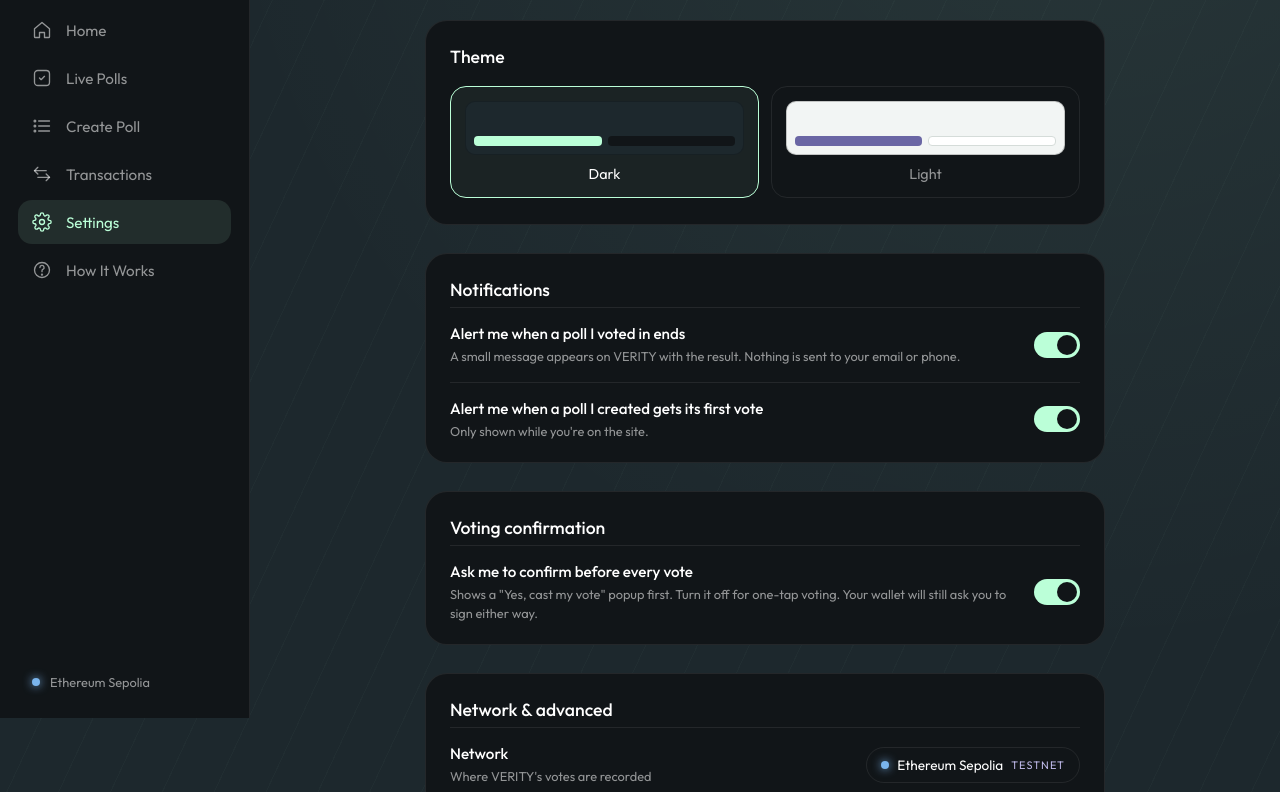
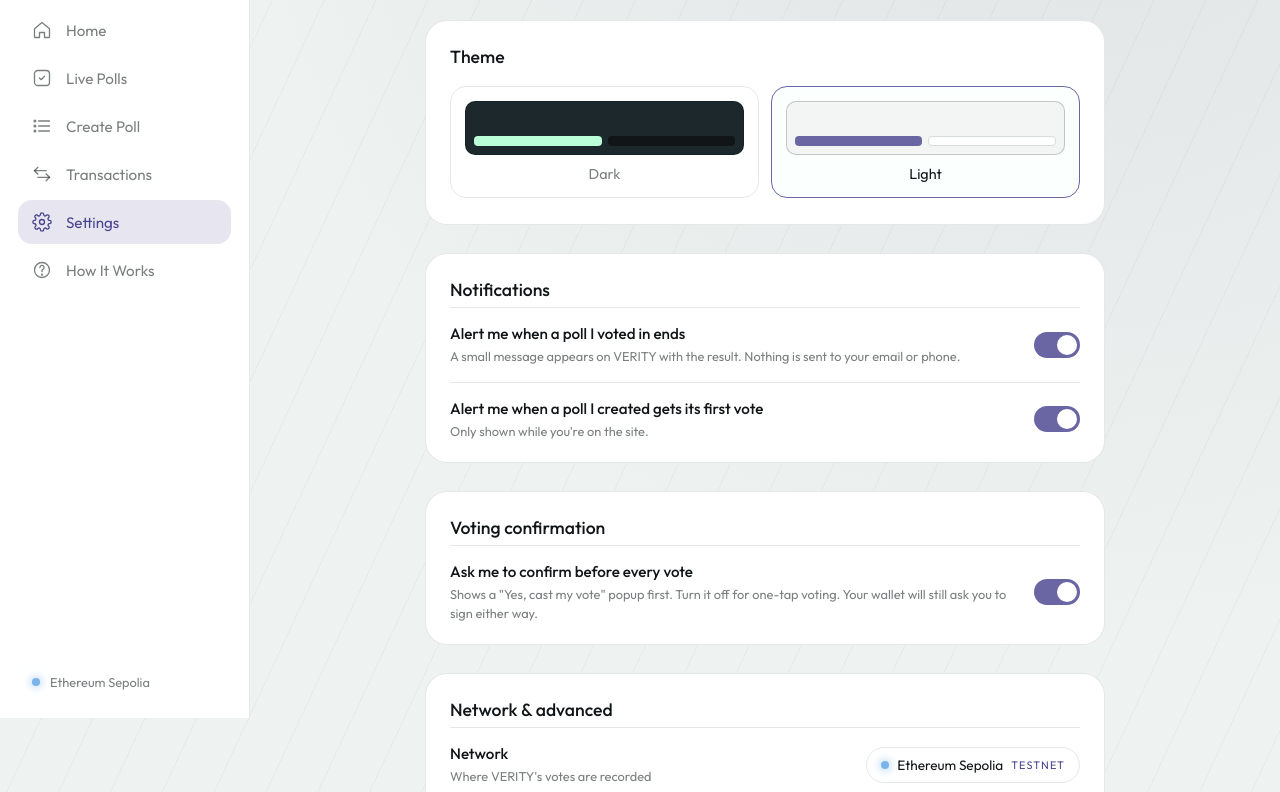
Before and after one commit to shreya-anandhun/VERITY, a plain HTML site: page settings.html in a window 1280 px wide. Shown: the part 82-874 px from the top of the page. Drawn offline with nearby package versions, Linux system fonts and the light colour scheme; a web font is replaced by a local one.

Commit message:
Default to light theme
Co-Authored-By: Claude Opus 5.5 <noreply@anthropic.com>
Claude-Session: https://claude.ai/code/session_01N9ZLqGNwRj5Fn6WDSSn97D

```diff
--- a/activity.html
+++ b/activity.html
@@ -11,7 +11,7 @@
     <link rel="stylesheet" href="https://fonts.googleapis.com/css2?family=Google+Sans:wght@400;500;700&display=swap">
 
     <link rel="stylesheet" href="style.css">
-    <script>try{document.documentElement.dataset.theme=JSON.parse(localStorage.getItem("verity-theme"))||"dark"}catch(e){}</script>
+    <script>try{document.documentElement.dataset.theme=JSON.parse(localStorage.getItem("verity-theme"))||"light"}catch(e){}</script>
 </head>
 <body>
 
--- a/app.js
+++ b/app.js
@@ -27,7 +27,7 @@ function setSetting(key, value) {
 }
 // Light or dark: sets data-theme on <html>, which style.css reads
 function applyTheme() {
-    document.documentElement.dataset.theme = getSetting("theme", "dark");
+    document.documentElement.dataset.theme = getSetting("theme", "light");
 }
 applyTheme();
 
--- a/settings.html
+++ b/settings.html
@@ -11,7 +11,7 @@
     <link rel="stylesheet" href="https://fonts.googleapis.com/css2?family=Google+Sans:wght@400;500;700&display=swap">
 
     <link rel="stylesheet" href="style.css">
-    <script>try{document.documentElement.dataset.theme=JSON.parse(localStorage.getItem("verity-theme"))||"dark"}catch(e){}</script>
+    <script>try{document.documentElement.dataset.theme=JSON.parse(localStorage.getItem("verity-theme"))||"light"}catch(e){}</script>
 </head>
 <body>
 
--- a/settings.js
+++ b/settings.js
@@ -5,7 +5,7 @@
 /* Theme */
 const themePick = document.getElementById("themePick");
 function markTheme() {
-    const t = getSetting("theme", "dark");
+    const t = getSetting("theme", "light");
     themePick.querySelectorAll(".theme-opt").forEach((b) => b.classList.toggle("on", b.dataset.theme === t));
 }
 themePick.addEventListener("click", (e) => {
```
Also changed, not shown: how-it-works.html (+1 -1 lines), index.html (+1 -1 lines), live.html (+1 -1 lines), polls.html (+1 -1 lines).
